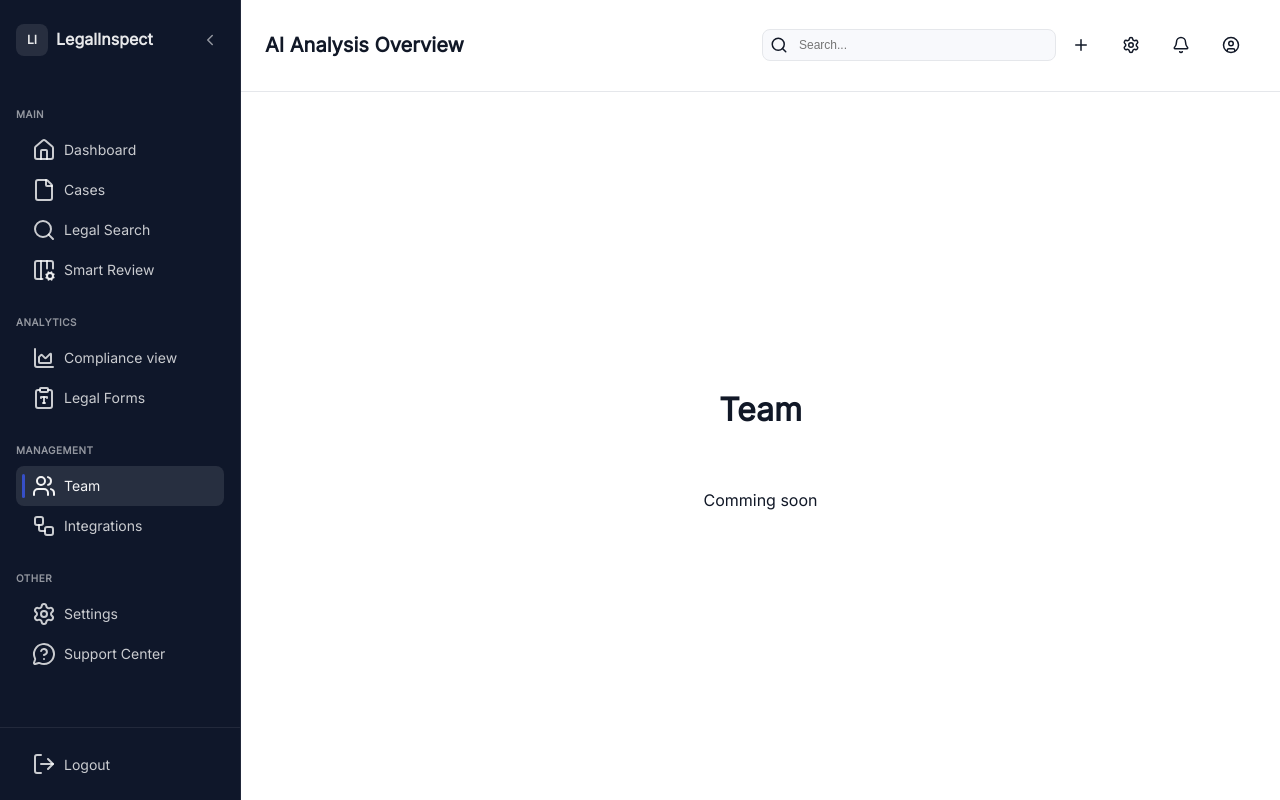
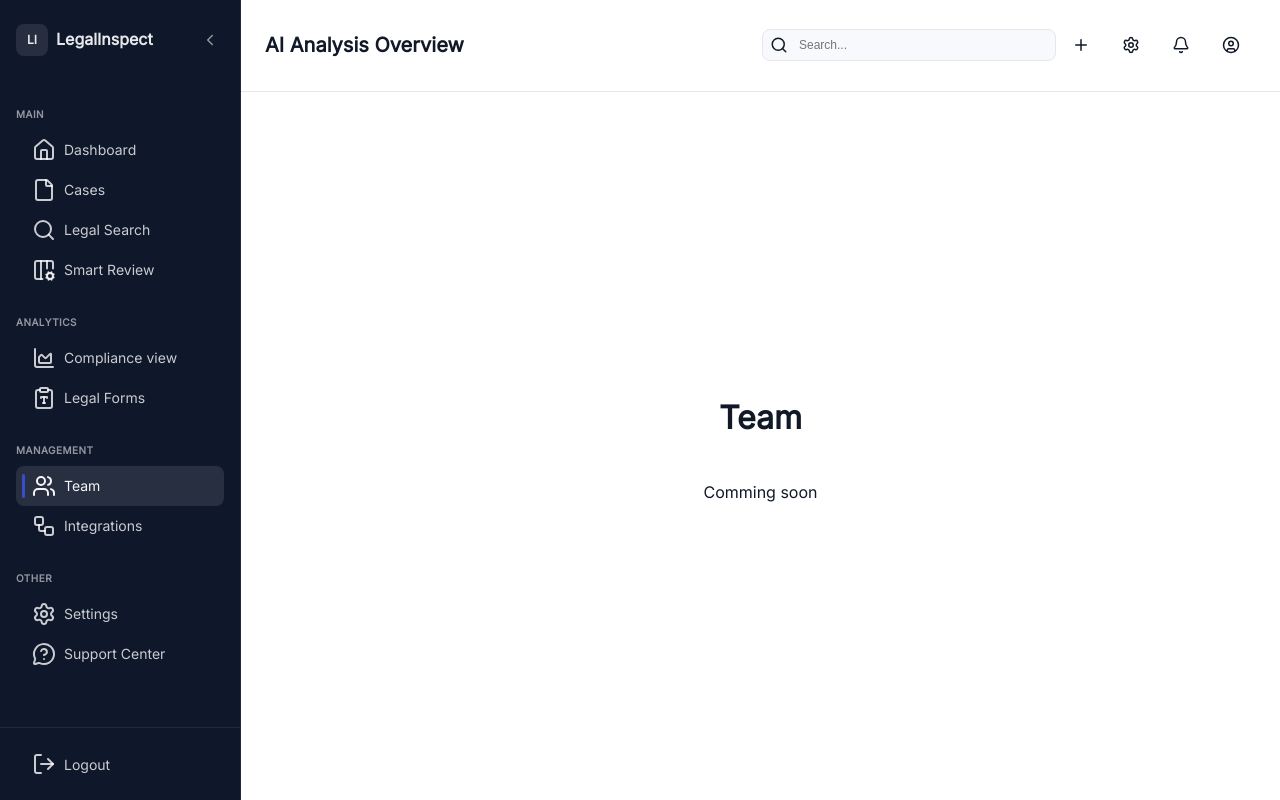
Before and after one commit to kristiyandimitrov93-cpu/legal-inspect-dashboard, a React (Vite) app: page /team in a window 1280 px wide. Built offline with nearby package versions, Linux system fonts and the light colour scheme.

Commit message:
refactoring

```diff
--- a/src/styles/index.scss
+++ b/src/styles/index.scss
@@ -76,5 +76,4 @@ body {
     @include flex-center;
     flex: 1;
     flex-direction: column;
-    gap: $spacing-md;
 }
```
